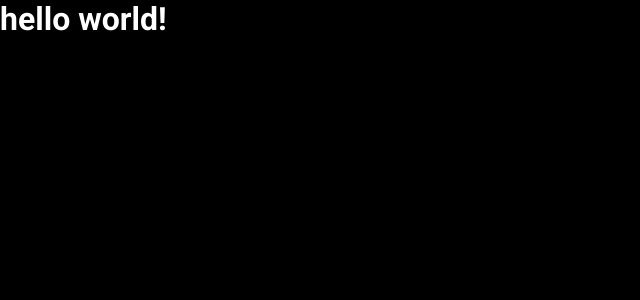
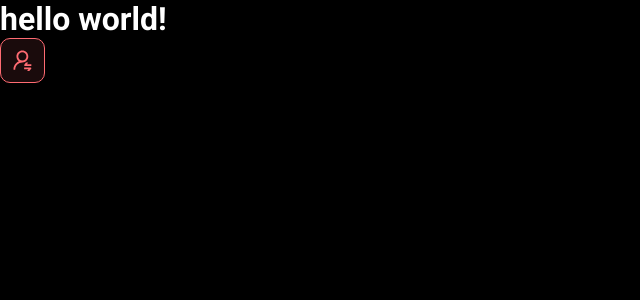
Before and after one commit to laramt/dsmeta, a React (Vite) app in the folder frontend/: page / in a window 1280 px wide. Shown: the top 300 px of the page, without its empty margins (0-640 px from the left). Built offline with nearby package versions, Linux system fonts and the light colour scheme.

Commit message:
First component

```diff
--- a/frontend/src/App.tsx
+++ b/frontend/src/App.tsx
@@ -1,6 +1,11 @@
+import NotificationButtom from "./components/NotificationButtom"
+
 function App() {
   return (
+    <>
     <h1>hello world!</h1>
+    <NotificationButtom/>
+    </>
   )
 }
 
--- /dev/null
+++ b/frontend/src/components/NotificationButtom/index.tsx
@@ -0,0 +1,12 @@
+import icon from "../../assets/img/notification-icon.svg"
+import "./styles.css"
+
+function NotificationButtom() {
+ return (
+   <div className="dsmeta-red-btn">
+     <img src={icon} alt="Notificar" />
+   </div>
+ )
+}
+
+export default NotificationButtom
--- /dev/null
+++ b/frontend/src/components/NotificationButtom/styles.css
@@ -0,0 +1,15 @@
+.dsmeta-red-btn {
+ height: 45px;
+ width: 45px;
+ background: rgba(255, 107, 114, 0.1);
+ border: 1px solid #ff6b72;
+ border-radius: 10px;
+ display: flex;
+ align-items: center;
+ justify-content: center;
+ cursor: pointer;
+}
+
+.dsmeta-red-btn img {
+   width: 19px;
+}
```
Also changed, not shown: frontend/src/assets/img/notification-icon.svg (added).
